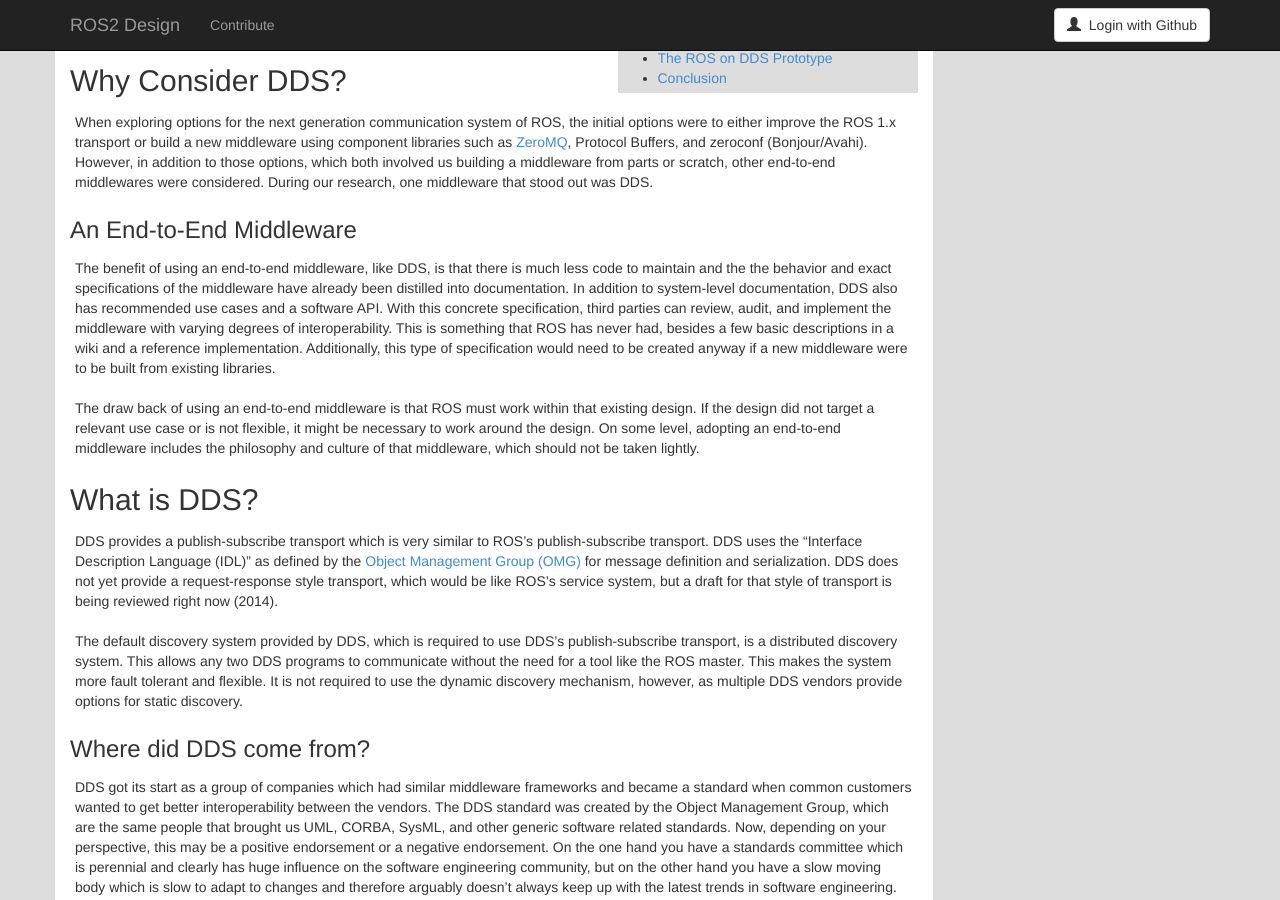
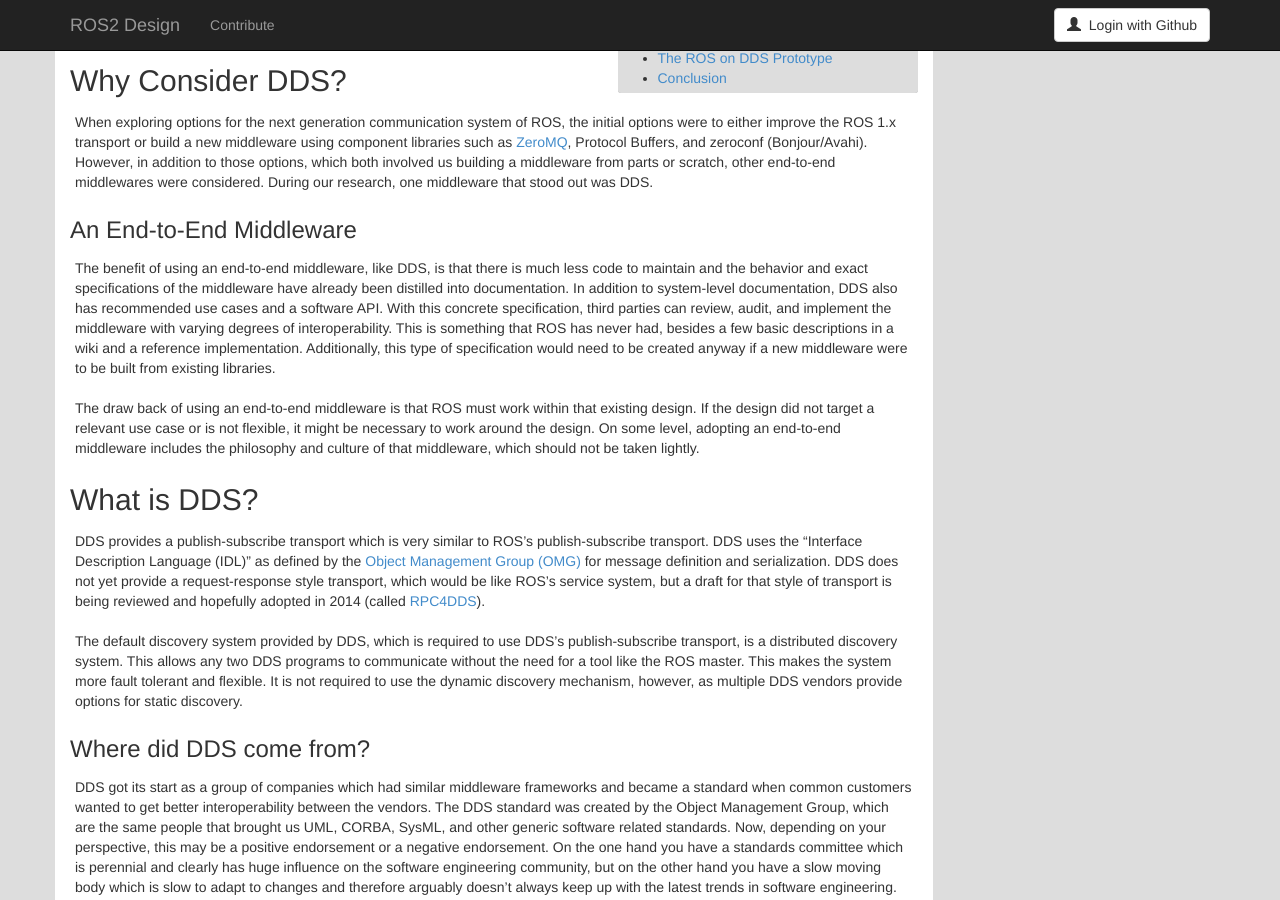
Before and after one commit to ros2/design, a Jekyll site: the page built from articles/20_ros_with_dds.md, in a window 1280 px wide and 900 px high, scrolled down 318 px. Built offline with Jekyll 4.4.1, drawn with Linux system fonts in a browser that asks for light colours; nearby versions of some CDN libraries; some of the changed text lies outside the part shown.

Commit message:
Updated links, RPC4DDS
Updated some links to point to the correct documents and refer to the RPC4DDS WiP page

```diff
--- a/articles/20_ros_with_dds.md
+++ b/articles/20_ros_with_dds.md
@@ -24,7 +24,7 @@
 - [Data Distribution Service (DDS)](http://en.wikipedia.org/wiki/Data_Distribution_Service)
 - The [Object Management Group (OMG)](http://www.omg.org/)
 - OMG [Interface Description Language (IDL)](http://www.omg.org/gettingstarted/omg_idl.htm)
-  | [Formal description](http://www.omg.org/cgi-bin/doc?formal/02-06-39)
+  | [Formal description](http://www.omg.org/cgi-bin/doc?formal/2014-03-01)
 
 ## Why Consider DDS?
 
@@ -34,7 +34,7 @@
 
 ### An End-to-End Middleware
 
-The benefit of using an end-to-end middleware, like DDS, is that there is much less code to maintain and the the behavior and exact specifications of the middleware have already been distilled into documentation.
+The benefit of using an end-to-end middleware, like DDS, is that there is much less code to maintain and the behavior and exact specifications of the middleware have already been distilled into documentation.
 In addition to system-level documentation, DDS also has recommended use cases and a software API.
 With this concrete specification, third parties can review, audit, and implement the middleware with varying degrees of interoperability.
 This is something that ROS has never had, besides a few basic descriptions in a wiki and a reference implementation.
@@ -48,7 +48,7 @@
 
 DDS provides a publish-subscribe transport which is very similar to ROS's publish-subscribe transport.
 DDS uses the "Interface Description Language (IDL)" as defined by the [Object Management Group (OMG)](http://www.omg.org/) for message definition and serialization.
-DDS does not yet provide a request-response style transport, which would be like ROS's service system, but a draft for that style of transport is being reviewed right now (2014).
+DDS does not yet provide a request-response style transport, which would be like ROS's service system, but a draft for that style of transport is being reviewed and hopefully adopted in 2014 (called [RPC4DDS](http://www.omg.org/techprocess/meetings/schedule/RPC_over_DDS_RFP.html)).
 
 The default discovery system provided by DDS, which is required to use DDS's publish-subscribe transport, is a distributed discovery system.
 This allows any two DDS programs to communicate without the need for a tool like the ROS master.
```
Also changed, not shown: other parts of articles/20_ros_with_dds.md (+1 -1 lines).
